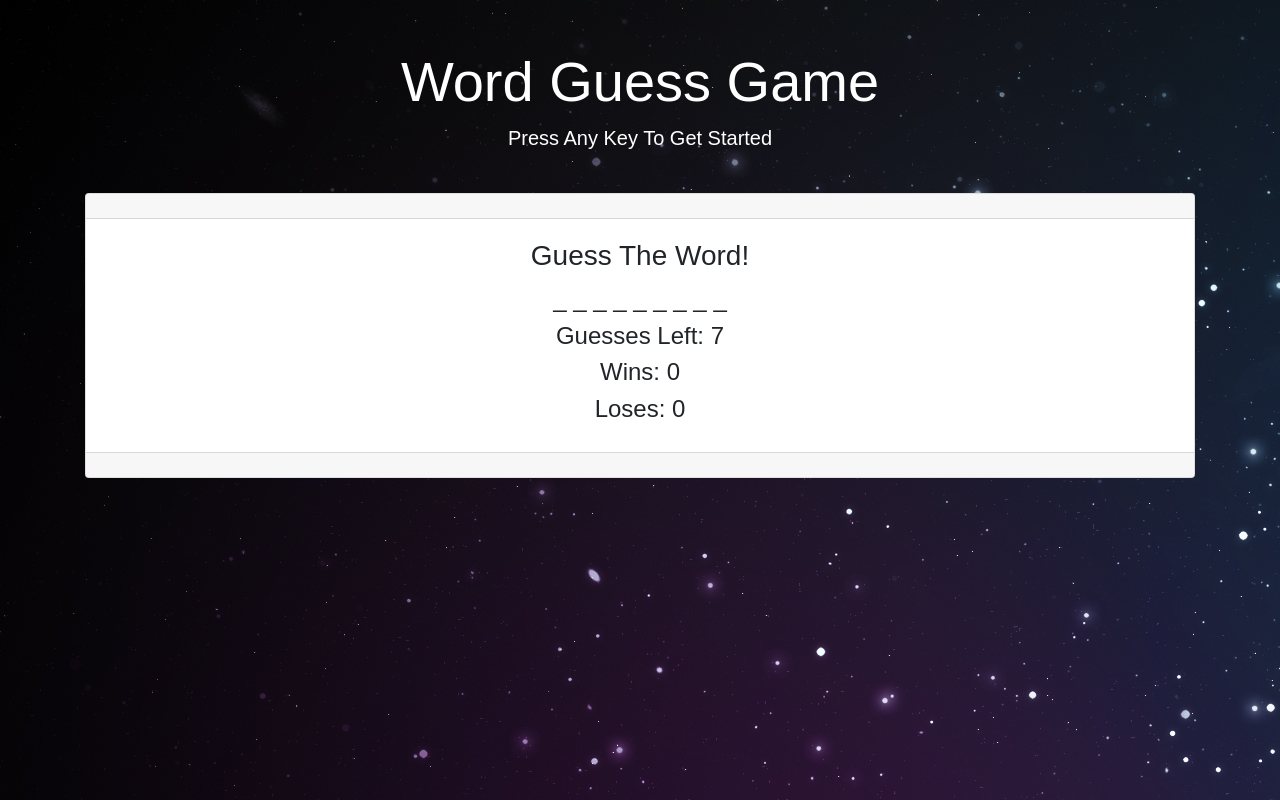
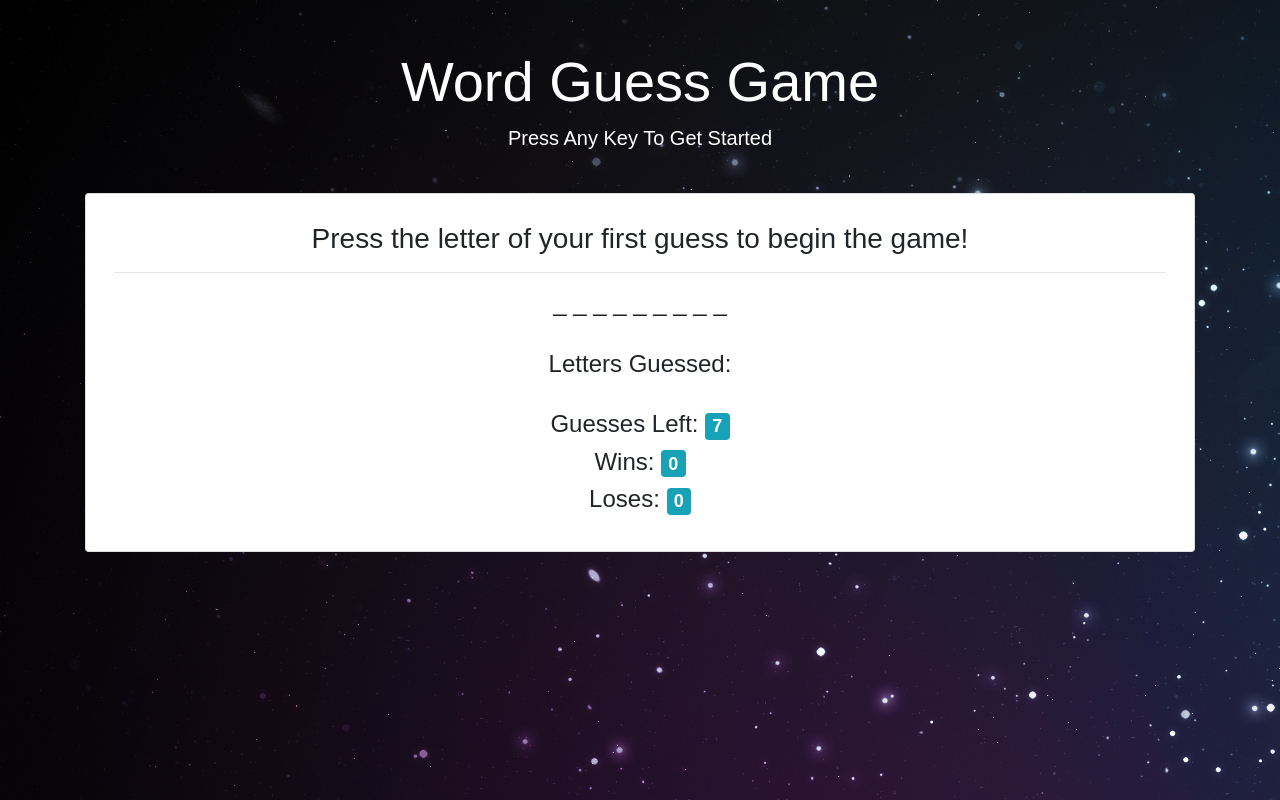
Before and after one commit to Michellegpedroza/Word-Guess-Game, a plain HTML site: page index.html in a window 1280 px wide. Drawn offline with nearby package versions, Linux system fonts and the light colour scheme.

Commit message:
adjusting html & styling

```diff
--- a/index.html
+++ b/index.html
@@ -21,17 +21,18 @@
   <br>
 
   <div class="container">
-    <div class="card text-center">
-      <div class="card-header"></div>
+    <div class="card text-center p-2">
       <div class="card-body">
-        <h3 class="card-title"> Guess The Word! </h3>
+        <h3 class="card-title font-weight-lighter"> Press the letter of your first guess to begin the game!</h3>
+        <hr>
         <h4 id="word"></h4>
-        <h4 id="letters"></h4>
-        <h4>Guesses Left: <span id="guessesLeft">7</span></h4>
-        <h4>Wins: <span id="wins">0</span></h4>
-        <h4>Loses: <span id="losses">0</span></h4>
+        <br>
+        <h4>Letters Guessed:  <span class="text-info" id="letters"></span></h4>
+        <br>
+        <h4>Guesses Left: <span class="badge badge-info" id="guessesLeft">7</span></h4>
+        <h4>Wins: <span class="badge badge-info" id="wins">0</span></h4>
+        <h4>Loses: <span class="badge badge-info" id="losses">0</span></h4>
       </div>
-      <div class="card-footer text-muted"></div>
     </div>
   </div>
 
```
Also changed, not shown: assets/javascript/game.js (+5 -2 lines).
